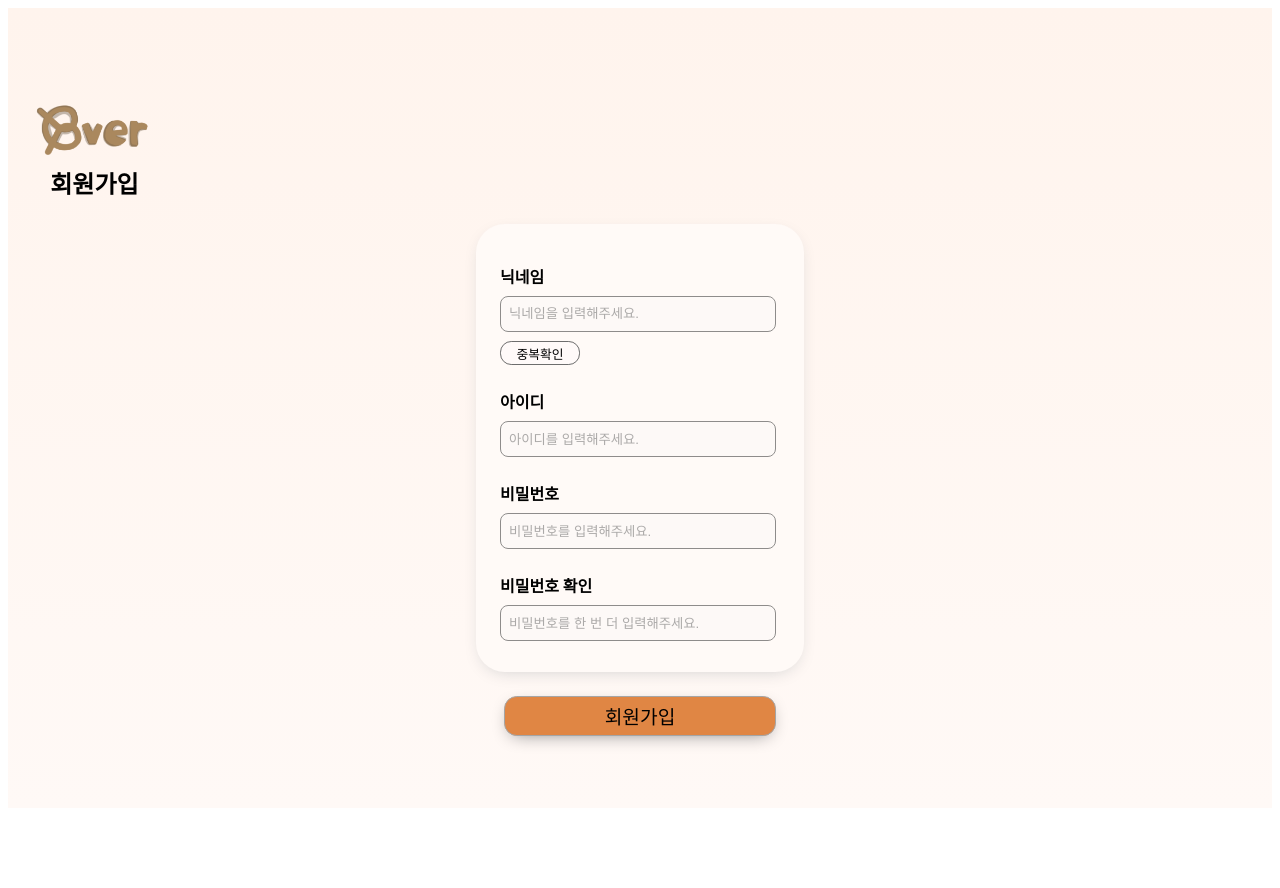
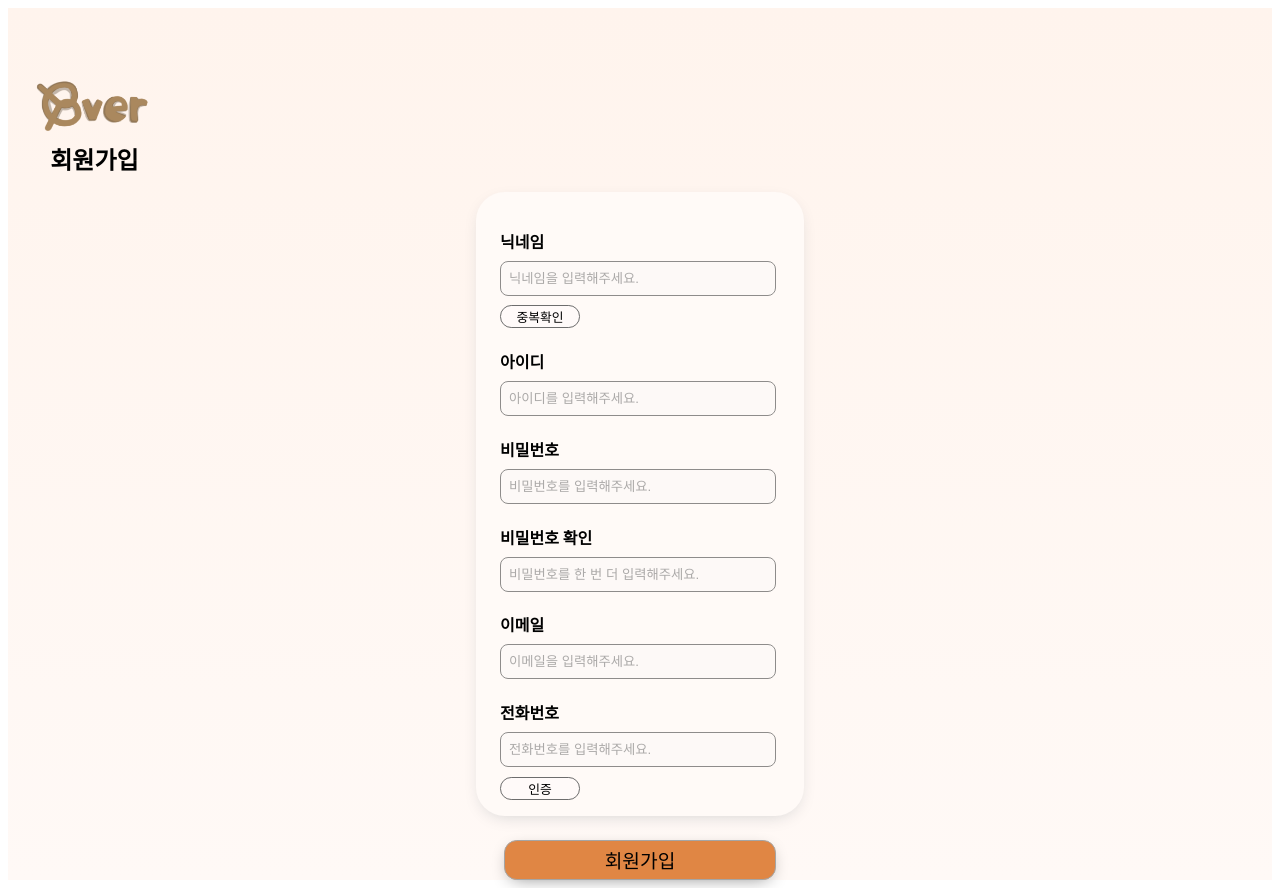
Before and after one commit to seojin-kim12/Front, a React (Create React App) app: page /signup in a window 1280 px wide. Before the commit the page ends 816 px from the top, so only its background shows below. Built offline with nearby package versions, Linux system fonts and the light colour scheme.

Commit message:
signup) add: 전화번호, 이메일

```diff
--- a/src/pages/Signup.jsx
+++ b/src/pages/Signup.jsx
@@ -10,7 +10,7 @@ const Top = styled.div`
     display: flex;
     flex-direction: column;
     margin-right: auto;
-    margin-top: 5rem;
+    margin-top: 3.5rem;
     margin-left: 0.5rem;
 
     img {
@@ -29,10 +29,10 @@ const Top = styled.div`
 const Input = styled.div`
     display: flex;
     flex-direction: column;
-    margin-top: 1.5rem;
+    margin-top: 1rem;
     background-color: #fffaf7;
     width: 17.5rem;
-    height: 26rem;
+    height: 37rem;
     padding: 1rem 1.5rem;
     border-radius: 1.8rem;
     box-shadow: 0 5px 18px -7px #c9c9c9;
@@ -40,7 +40,7 @@ const Input = styled.div`
 
     p {
         text-align: left;
-        margin-top: 1.5rem;
+        margin-top: 1.3rem;
         margin-bottom: 0.5rem;
         font-weight: 650;
     }
@@ -53,6 +53,14 @@ const Input = styled.div`
         background-color: #fcf9f8;
         padding-left: 0.5rem;
         opacity: 0.6;
+    }
+
+    //번호 화살표 없애는 코드
+    input[type="number"]::-webkit-inner-spin-button,
+    input[type="number"]::-webkit-outer-spin-button {
+        -webkit-appearance: none;
+        appearance: none;
+        margin: 0;
     }
 
     button {
@@ -85,7 +93,9 @@ function Signup() {
     const [nickname, setNickname] = useState('');
     const [id, setId] = useState('');
     const [password, setPassword] = useState('');
-    const [rePassword, setRePassword] = useState('');
+    const [repassword, setRepassword] = useState('');
+    const [email, setEmail] = useState('');
+    const [phone, setPhone] = useState('');
 
 
     return (
@@ -97,16 +107,23 @@ function Signup() {
                 </Top>
                 <Input>
                     <p>닉네임</p>
-                    <input type="text" value={nickname} placeholder='닉네임을 입력해주세요.' />
+                    <input type="text" value={nickname} placeholder='닉네임을 입력해주세요.' onChange={(e) => setNickname(e.target.value)} />
                     <button>중복확인</button>
                     <p>아이디</p>
-                    <input type="text" value={id} placeholder='아이디를 입력해주세요.' />
+                    <input type="text" value={id} placeholder='아이디를 입력해주세요.' onChange={(e) => setId(e.target.value)} />
                     <p>비밀번호</p>
-                    <input type="passward" value={password} placeholder='비밀번호를 입력해주세요.' />
+                    <input type="passward" value={password} placeholder='비밀번호를 입력해주세요.' onChange={(e) => setPassword(e.target.value)} />
                     <p>비밀번호 확인</p>
-                    <input type="passward" value={rePassword} placeholder='비밀번호를 한 번 더 입력해주세요.' />
+                    <input type="passward" value={repassword} placeholder='비밀번호를 한 번 더 입력해주세요.' onChange={(e) => setRepassword(e.target.value)} />
+                    <p>이메일</p>
+                    <input type="email" value={email} placeholder='이메일을 입력해주세요.' onChange={(e) => setEmail(e.target.value)} />
+                    <p>전화번호</p>
+                    <input type="number" value={phone} placeholder='전화번호를 입력해주세요.' onChange={(e) => setPhone(e.target.value)} />
+                    <button>인증</button>
                 </Input>
-                <Button>회원가입</Button>
+                <Link to={'/login'}>
+                    <Button>회원가입</Button>
+                </Link>
             </Container>
         </motion.div>
     );
```
